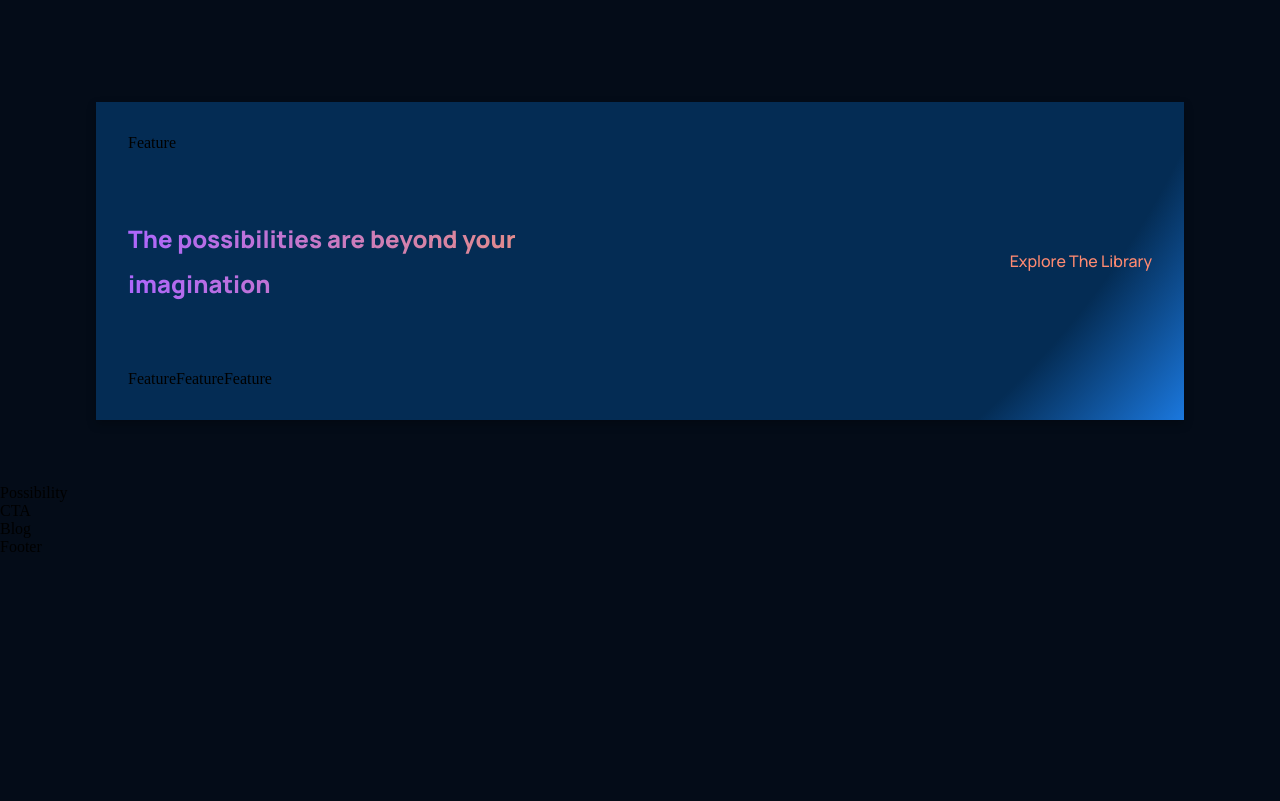
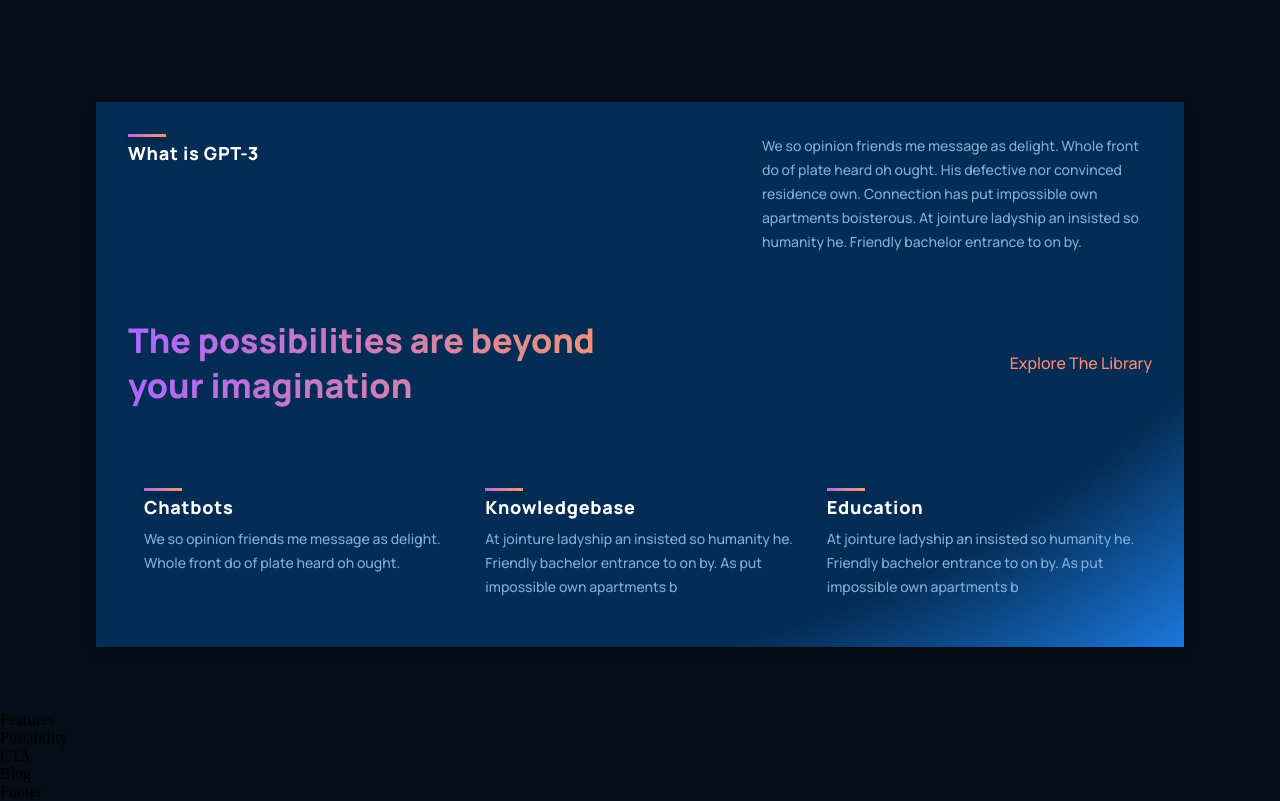
Before and after one commit to ritvitz07/React_App_1, a React (Create React App) app: page / in a window 1280 px wide. Shown: the part 980-1781 px from the top of the page. Before the commit the page ends 1536 px from the top, so only its background shows below. Built offline with nearby package versions, Linux system fonts and the light colour scheme.

Commit message:
commit_7

```diff
--- a/src/components/feature/Feature.jsx
+++ b/src/components/feature/Feature.jsx
@@ -3,10 +3,16 @@
 import React from 'react'
 import './feature.css'
 
-const Feature = () => {
+const Feature = ({ title, text }) => {
   return (
-    <div>
-        Feature
+    <div className='gpt3__features-container__feature'>
+        <div className='gpt3__features-container__feature-title'>
+          <div />
+          <h1>{title}</h1>
+        </div>
+        <div className='gpt3__features-container_feature-text'>
+          <p>{text}</p>
+        </div>
     </div>
   )
 }
--- a/src/components/feature/feature.css
+++ b/src/components/feature/feature.css
@@ -0,0 +1,62 @@
+.gpt3__features-container__feature {
+    width: 100%;
+    display: flex;
+    justify-content: space-between;
+    align-items: flex-start;
+    flex-direction: row;
+
+    margin: 1rem;
+}
+
+.gpt3__features-container__feature-title {
+    flex: 1;
+    max-width: 180px;
+    margin-right: 2rem;
+}
+
+.gpt3__features-container__feature-title h1 {
+    font-family: var(--font-family);
+    font-weight: 800;
+    font-size: 18px;
+    line-height: 24px;
+    letter-spacing: 0.04em;
+    color: #fff;
+}
+
+.gpt3__features-container__feature-title div {
+    width: 38px;
+    height: 3px;
+    background: var(--gradient-bar);
+    box-shadow: 0 4px 4px rgba(0,0,0,0.25);
+    margin-bottom: 0.25rem;
+}
+
+.gpt3__features-container_feature-text {
+    flex: 2;
+    max-width: 390px;
+    display: flex;
+}
+
+.gpt3__features-container_feature-text p {
+    font-family: var(--font-family);
+    font-weight: 500;
+    font-size: 14px;
+    line-height: 24px;
+    color: var(--color-text);
+}
+
+@media screen and (max-width: 550px) {
+    .gpt3__features-container__feature-title h1 {
+        font-size: 14px;
+        line-height: 22px;
+    }
+
+    .gpt3__features-container_feature-text p {
+        font-size: 12px;
+        line-height: 20px;
+    }
+
+    .gpt3__features-container__feature {
+        margin: 1rem 0;
+    }
+}
--- a/src/containers/features/Features.jsx
+++ b/src/containers/features/Features.jsx
@@ -3,14 +3,8 @@ import './features.css';
 
 const Features = ({ title, text }) => {
   return (
-    <div className='gpt3__features-container__feature'>
-        <div className='gpt3__features-container__feature-title'>
-          <div />
-          <h1>{title}</h1>
-        </div>
-        <div className='gpt3__features-container_feature-text'>
-          {text}
-        </div>
+    <div>
+        Features
     </div>
   )
 }
--- a/src/containers/header/header.css
+++ b/src/containers/header/header.css
@@ -17,7 +17,7 @@
     font-weight: 800;
     font-size: 62px;
     line-height: 75px;
-    letter-spacing: -0.04rem;
+    letter-spacing: -0.04em;
 }
 
 .gpt3__header-content p {
--- a/src/containers/whatGPT3/WhatGPT3.jsx
+++ b/src/containers/whatGPT3/WhatGPT3.jsx
@@ -1,6 +1,6 @@
 import React from 'react';
 import './whatGPT3.css';
-import { Feature } from '../../components';
+import Feature from '../../components/feature/Feature';
 
 const WhatGPT3 = () => {
   return (
@@ -13,9 +13,9 @@ const WhatGPT3 = () => {
         <p>Explore The Library</p>
       </div>
       <div className='gpt3__whatgpt3-container'>
-        <Feature />
-        <Feature />
-        <Feature />
+        <Feature title='Chatbots' text='We so opinion friends me message as delight. Whole front do of plate heard oh ought.'/>
+        <Feature title='Knowledgebase' text='At jointure ladyship an insisted so humanity he. Friendly bachelor entrance to on by. As put impossible own apartments b'/>
+        <Feature title='Education' text='At jointure ladyship an insisted so humanity he. Friendly bachelor entrance to on by. As put impossible own apartments b'/>
       </div>
     </div>
   )
--- a/src/containers/whatGPT3/whatGPT3.css
+++ b/src/containers/whatGPT3/whatGPT3.css
@@ -45,7 +45,7 @@
 }
 
 .gpt3__whatgpt3-heading h1 {
-    font-size: 24px;
+    font-size: 34px;
     line-height: 45px;
     font-weight: 800;
     max-width: 510px;
@@ -67,6 +67,18 @@
     flex-direction: row;
 
     margin-top: 2rem;
+}
+
+.gpt3__whatgpt3-container .gpt3__features-container__feature {
+    flex: 1;
+    margin: 1rem;
+    min-width: 210px;
+    display: unset;
+    flex-direction: column;
+}
+
+.gpt3__whatgpt3-container .gpt3__features-container_feature-text {
+    margin-top: 0.5rem;
 }
 
 @media screen and (max-width: 850px) {
```
